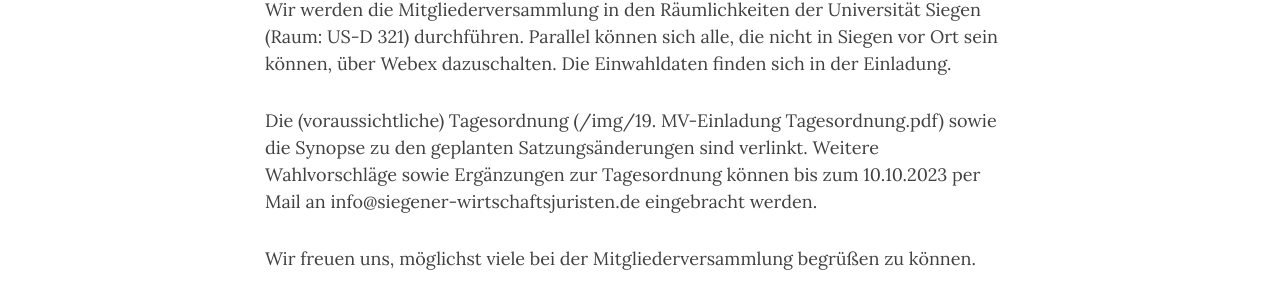
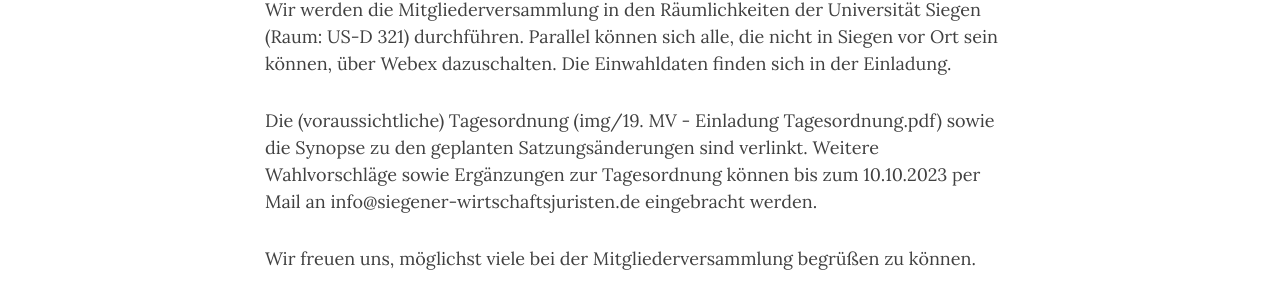
Before and after one commit to dewrs/dewrs.github.io, a Jekyll site: the page built from _posts/2023-09-24-19. Mitgliederversammlung.md, in a window 1280 px wide and 900 px high, scrolled down 478 px. Shown: the part 151-454 px from the top of the window. Built offline with Jekyll 4.4.1, drawn with Linux system fonts in a browser that asks for light colours; nearby versions of some CDN libraries.

```diff
--- a/_posts/2023-09-24-19. Mitgliederversammlung.md
+++ b/_posts/2023-09-24-19. Mitgliederversammlung.md
@@ -8,7 +8,7 @@ Liebe Mitglieder, hiermit laden wir Euch herzlich zur 19. Mitgliederversammlung
 
 Wir werden die Mitgliederversammlung in den Räumlichkeiten der Universität Siegen (Raum: US-D 321) durchführen. Parallel können sich alle, die nicht in Siegen vor Ort sein können, über Webex dazuschalten. Die Einwahldaten finden sich in der Einladung.
 
-Die (voraussichtliche) Tagesordnung (/img/19. MV-Einladung Tagesordnung.pdf) sowie die Synopse zu den geplanten Satzungsänderungen sind verlinkt. Weitere Wahlvorschläge sowie Ergänzungen zur Tagesordnung können bis zum 10.10.2023 per Mail an info@siegener-wirtschaftsjuristen.de eingebracht werden.
+Die (voraussichtliche) Tagesordnung (img/19. MV - Einladung Tagesordnung.pdf) sowie die Synopse zu den geplanten Satzungsänderungen sind verlinkt. Weitere Wahlvorschläge sowie Ergänzungen zur Tagesordnung können bis zum 10.10.2023 per Mail an info@siegener-wirtschaftsjuristen.de eingebracht werden.
 
 Wir freuen uns, möglichst viele bei der Mitgliederversammlung begrüßen zu können.
 
```
